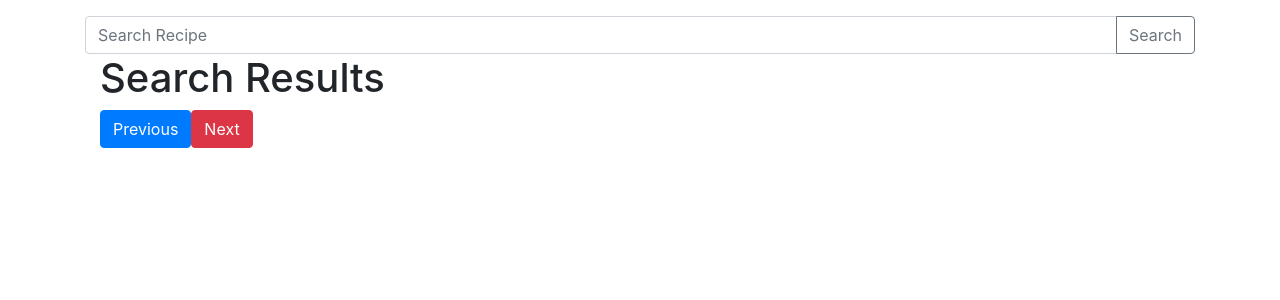
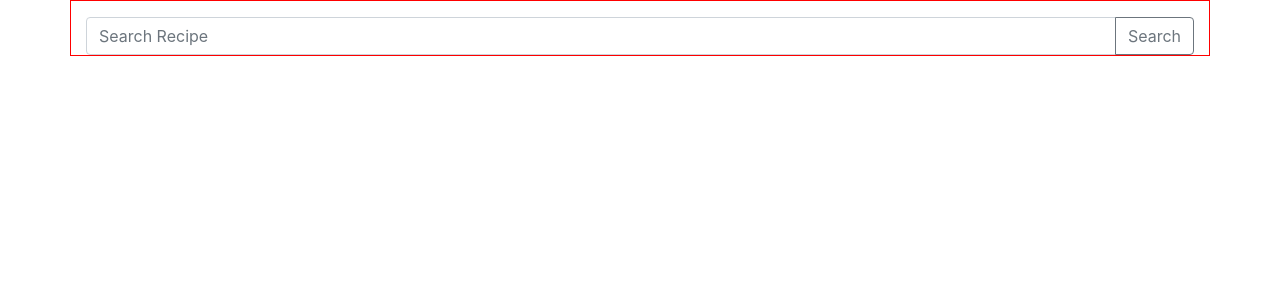
Before and after one commit to doanja/Recipe-Mate, a React (Create React App) app: page / in a window 1280 px wide. Shown: the top 300 px of the page. Built offline with nearby package versions, Linux system fonts and the light colour scheme; the HTML template or start-up script is replaced by a standard one.

Commit message:
created recipe preview for search results

```diff
--- a/src/App.css
+++ b/src/App.css
@@ -1,38 +1,3 @@
-.App {
-  text-align: center;
+.container {
+  border: 1px solid red;
 }
-
-.App-logo {
-  height: 40vmin;
-  pointer-events: none;
-}
-
-@media (prefers-reduced-motion: no-preference) {
-  .App-logo {
-    animation: App-logo-spin infinite 20s linear;
-  }
-}
-
-.App-header {
-  background-color: #282c34;
-  min-height: 100vh;
-  display: flex;
-  flex-direction: column;
-  align-items: center;
-  justify-content: center;
-  font-size: calc(10px + 2vmin);
-  color: white;
-}
-
-.App-link {
-  color: #61dafb;
-}
-
-@keyframes App-logo-spin {
-  from {
-    transform: rotate(0deg);
-  }
-  to {
-    transform: rotate(360deg);
-  }
-}
--- a/src/App.tsx
+++ b/src/App.tsx
@@ -1,4 +1,4 @@
-import React, { useState } from 'react';
+import React, { useState, useEffect } from 'react';
 import './App.css';
 import Container from 'react-bootstrap/Container';
 import { SearchBar } from './components/SearchBar';
@@ -10,20 +10,23 @@ const App: React.FC = () => {
   const [recipes, setRecipes] = useState([]);
   const [q, setQ] = useState('');
   const [from, setFrom] = useState(0);
-  const [to, setTo] = useState(10);
+  const [to, setTo] = useState(2);
 
   const searchRecipe: SearchRecipe = (queryText, from, to) => {
     setQ(queryText);
 
     API.search(queryText, from, to)
       .then(res => {
-        // let arr = res.data.hits.map(hit => <Recipe>{});
-        // setRecipes(arr);
-        console.log('res.data.hits :>> ', res.data.hits);
-        console.log('recipes :>> ', recipes);
+        let arr = res.data.hits.map((hit: any) => hit.recipe);
+
+        setRecipes(arr);
       })
       .catch(err => console.log(err));
   };
+
+  useEffect(() => {
+    console.log('recipes :>> ', recipes);
+  }, [recipes]);
 
   const previousRecipeResults = () => {
     if (to > 10) {
@@ -34,19 +37,23 @@ const App: React.FC = () => {
   };
 
   const nextRecipeResults = () => {
-    setFrom(from + 10);
-    setTo(to + 10);
+    setFrom(from + 2);
+    console.log('from :>> ', from);
+    setTo(to + 2);
+    console.log('to :>> ', to);
     searchRecipe(q, from, to);
   };
 
   return (
-    <Container>
+    <Container className='container'>
       <SearchBar searchRecipe={searchRecipe} />
-      <RecipeResults
-        recipes={recipes}
-        previousRecipeResults={previousRecipeResults}
-        nextRecipeResults={nextRecipeResults}
-      />
+      {recipes.length ? (
+        <RecipeResults
+          recipes={recipes}
+          previousRecipeResults={previousRecipeResults}
+          nextRecipeResults={nextRecipeResults}
+        />
+      ) : null}
     </Container>
   );
 };
--- /dev/null
+++ b/src/components/RecipePreview.tsx
@@ -0,0 +1,34 @@
+import React from 'react';
+import { Card, Col, Row } from 'react-bootstrap';
+
+interface RecipePreview {
+  recipe: Recipe;
+}
+
+export const RecipePreview: React.FC<RecipePreview> = ({ recipe }) => {
+  return (
+    <Col sm={1} md={4} lg={6}>
+      <Card>
+        <Card.Img variant='top' src={recipe.image} />
+
+        <Card.Body className='text-center'>
+          <Card.Title as='h5'> {recipe.label}</Card.Title>
+          <Row>
+            <Col sm={6}>
+              <Card.Subtitle className='mb-2 text-muted'>{recipe.yield} calories</Card.Subtitle>
+            </Col>
+
+            <Col sm={6}>
+              <Card.Subtitle className='mb-2 text-muted'>
+                {recipe.ingredients.length} ingredients
+              </Card.Subtitle>
+            </Col>
+          </Row>
+        </Card.Body>
+        <Card.Footer className='text-center'>
+          <Card.Link href={recipe.url}>Source</Card.Link>
+        </Card.Footer>
+      </Card>
+    </Col>
+  );
+};
--- a/src/components/RecipeResult.tsx
+++ /dev/null
@@ -1,9 +0,0 @@
-import React from 'react';
-
-interface RecipeResultProps {
-  recipe: Recipe;
-}
-
-export const RecipeResult: React.FC<RecipeResultProps> = ({ recipe }) => {
-  return <React.Fragment>{recipe.label}</React.Fragment>;
-};
--- a/src/components/RecipeResults.tsx
+++ b/src/components/RecipeResults.tsx
@@ -1,6 +1,6 @@
 import React from 'react';
-import { Container, Button } from 'react-bootstrap';
-import { RecipeResult } from './RecipeResult';
+import { Container, Button, CardDeck, Row } from 'react-bootstrap';
+import { RecipePreview } from './RecipePreview';
 
 interface RecipeResultsProps {
   recipes: Array<Recipe>;
@@ -14,17 +14,28 @@ export const RecipeResults: React.FC<RecipeResultsProps> = ({
   nextRecipeResults,
 }) => {
   return (
-    <Container fluid>
-      <h1>Search Results</h1>
+    <Container fluid className='my-3'>
+      <h3>Search Results</h3>
+
+      <hr />
+      <CardDeck>
+        <Row>
           {recipes.map((recipe, key) => (
-        <RecipeResult key={key} recipe={recipe} />
+            <RecipePreview key={key} recipe={recipe} />
           ))}
+        </Row>
+      </CardDeck>
+
+      <hr />
+
+      <div>
         <Button variant='primary' onClick={previousRecipeResults}>
           Previous
         </Button>
         <Button variant='danger' onClick={nextRecipeResults}>
           Next
         </Button>
+      </div>
     </Container>
   );
 };
--- a/src/index.css
+++ b/src/index.css
@@ -1,13 +1,7 @@
 body {
   margin: 0;
-  font-family: -apple-system, BlinkMacSystemFont, 'Segoe UI', 'Roboto', 'Oxygen',
-    'Ubuntu', 'Cantarell', 'Fira Sans', 'Droid Sans', 'Helvetica Neue',
-    sans-serif;
+  font-family: -apple-system, BlinkMacSystemFont, 'Segoe UI', 'Roboto', 'Oxygen', 'Ubuntu',
+    'Cantarell', 'Fira Sans', 'Droid Sans', 'Helvetica Neue', sans-serif;
   -webkit-font-smoothing: antialiased;
   -moz-osx-font-smoothing: grayscale;
 }
-
-code {
-  font-family: source-code-pro, Menlo, Monaco, Consolas, 'Courier New',
-    monospace;
-}
--- a/src/services/recipe.tsx
+++ b/src/services/recipe.tsx
@@ -6,10 +6,12 @@ export default {
   search: (
     queryText: string,
     from: number = 0,
-    to: number = 10,
+    to: number = 2,
     app_id: string = 'ab1a7c56',
     app_key: string = '1eab44749250471f33b386e03aab1717'
   ) => {
+    console.log('from :>> ', from);
+    console.log('to :>> ', to);
     return axios.get(
       `https://api.edamam.com/search?q=${queryText}&from=${from}&to=${to}&app_id=${app_id}&app_key=${app_key}`
     );
```
Lines whose indentation alone changed are shown as unchanged.
